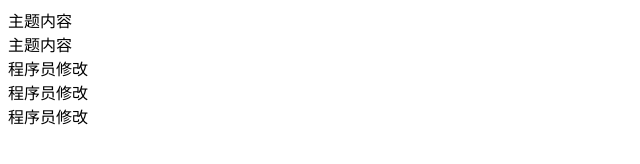
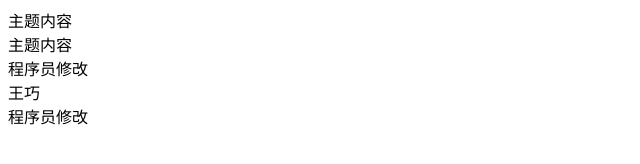
Before and after one commit to shen-wen-wen/https---gitee.com-shen-wen-wen-git-test-warehouse, a plain HTML site: page index.html in a window 1280 px wide. Shown: the full height of the page, 0-640 px from the left. Drawn offline with Linux system fonts and the light colour scheme.

Commit message:
程序员2提交

```diff
--- a/index.html
+++ b/index.html
@@ -13,7 +13,7 @@
     <div class="main">主题内容</div>
     <div class="main">主题内容</div>
     <div class="main">程序员修改</div>
-    <div class="main">程序员修改</div>
+    <div class="main">王巧</div>
     <div class="main">程序员修改</div>
     <div class="foot"></div>
 </body>
```
